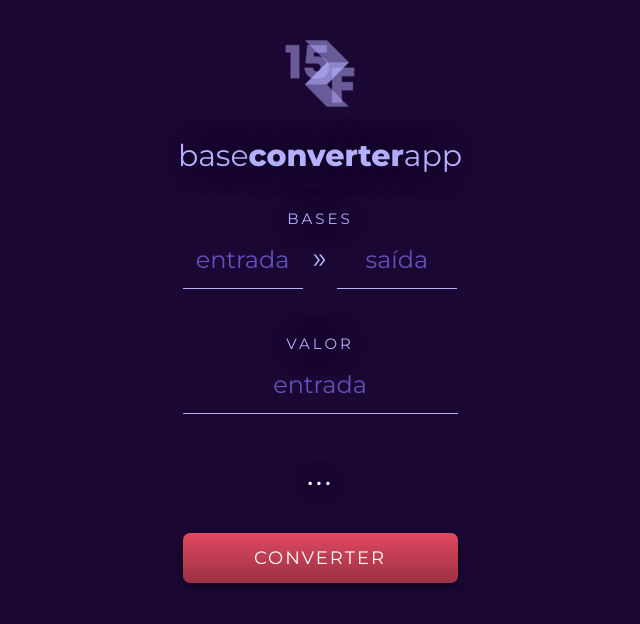
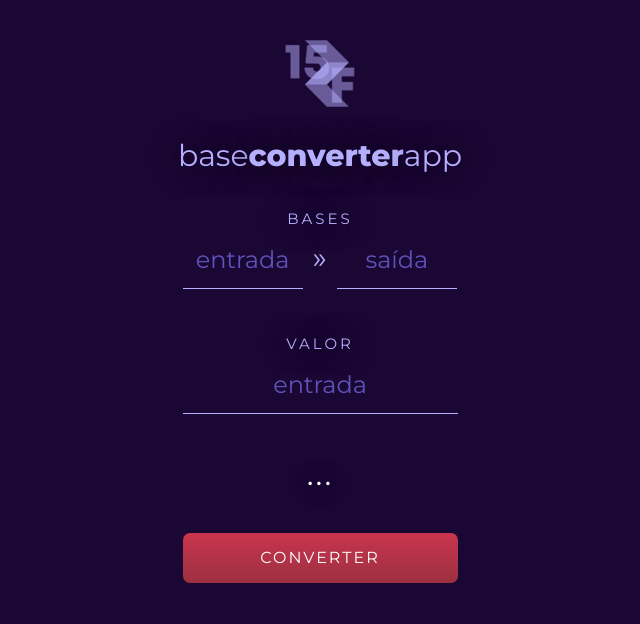
Before and after one commit to EdeiltonSO/BaseConverterApp, a React (Create React App) app: page / in a window 1280 px wide. Shown: the top 624 px of the page, without its empty margins (320-960 px from the left). Built offline with nearby package versions, Linux system fonts and the light colour scheme.

Commit message:
style button adjusted

```diff
--- a/src/App.css
+++ b/src/App.css
@@ -95,8 +95,9 @@ h1.valueOut {
 }
 
 button.convert {
-  background: linear-gradient(to top, rgb(156, 48, 65), rgb(224, 73, 97));
-  /* background: rgb(190, 34, 60); */
+  /* background: linear-gradient(to top, rgb(156, 48, 65), rgb(224, 73, 97)); */
+  background: linear-gradient(to top, rgb(156, 48, 65), rgb(201, 53, 77));
+  /* background: rgb(201, 53, 77); */
   width: 275px;
   height: 50px;
   border: 0;
@@ -106,10 +107,10 @@ button.convert {
   text-align: center;
   color: #fff;
   font-weight: 400;
-  font-size: 18px;
+  font-size: 16px;
   letter-spacing: 2px;
   border-radius: 7px;
-  box-shadow: 0px 4px 10px rgba(0, 0, 0, 0.4);
+  */box-shadow: 0px 4px 10px rgba(0, 0, 0, 0.4);
   outline: none;
 
   /* evitar seleção do texto */
```
